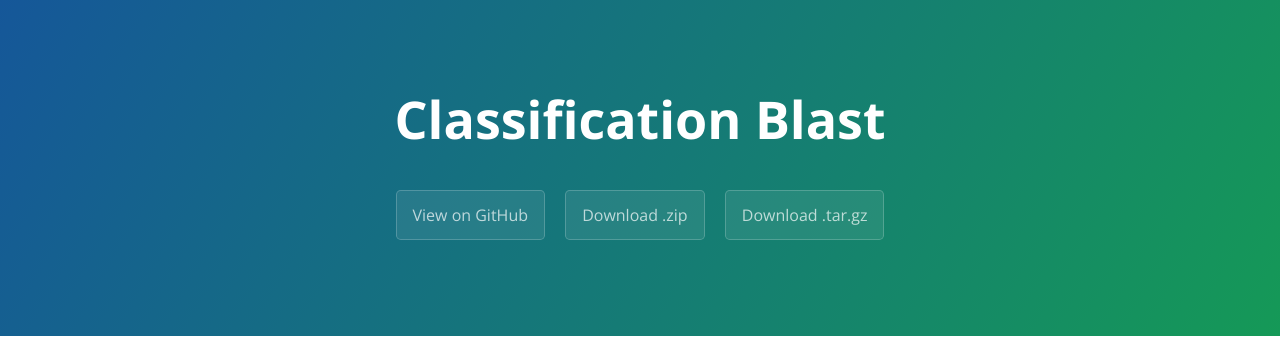
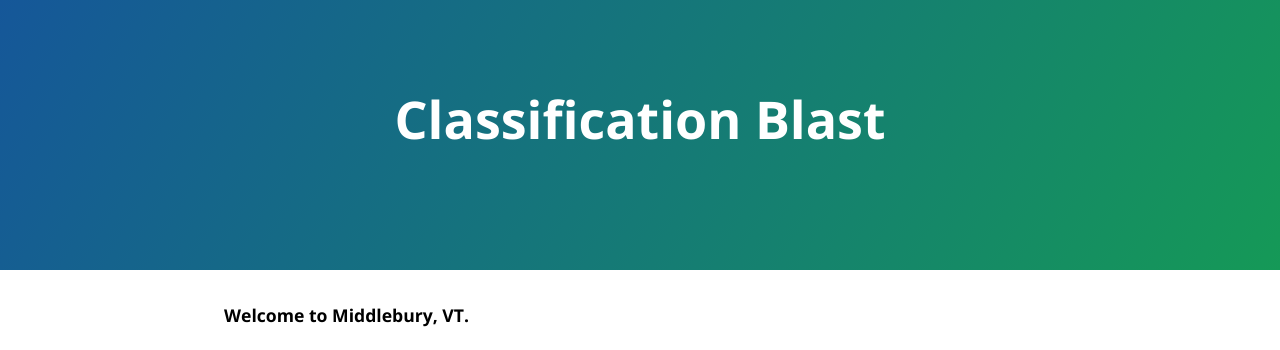
Before and after one commit to Jld5/Classification-Blast, a plain HTML site: page index.html in a window 1280 px wide. Shown: the top 350 px of the page. Drawn offline with nearby package versions, Linux system fonts and the light colour scheme.

Commit message:
get rid of download

```diff
--- a/index.html
+++ b/index.html
@@ -13,9 +13,7 @@
     <section class="page-header">
       <h1 class="project-name">Classification Blast</h1>
       <h2 class="project-tagline"></h2>
-      <a href="https://github.com/Jld5/Classification-Blast" class="btn">View on GitHub</a>
-      <a href="https://github.com/Jld5/Classification-Blast/zipball/master" class="btn">Download .zip</a>
-      <a href="https://github.com/Jld5/Classification-Blast/tarball/master" class="btn">Download .tar.gz</a>
+
     </section>
 
     <section class="main-content">
```
